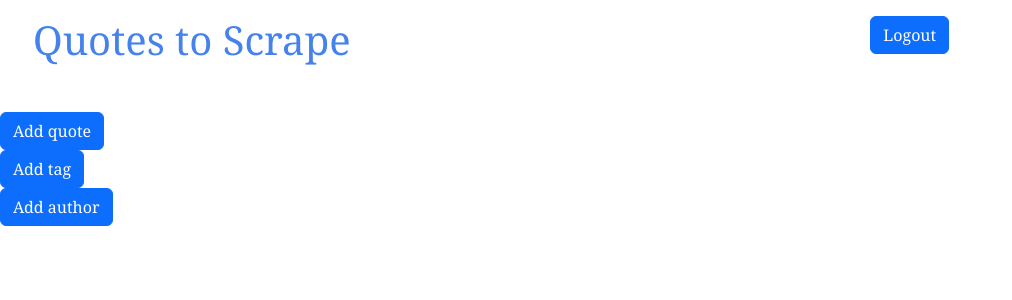
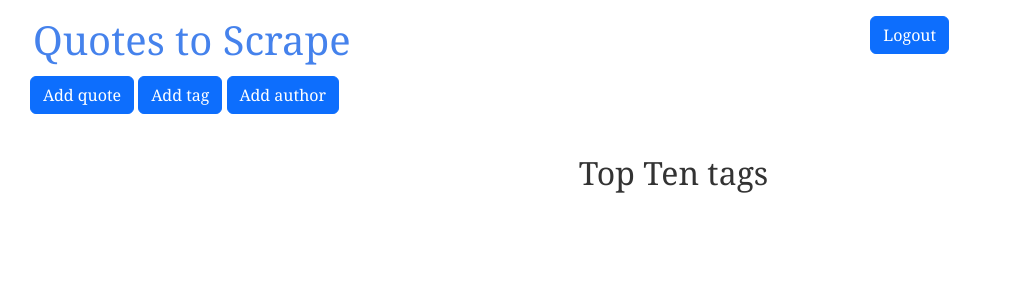
Before and after one commit to NIkitaPonomariov/Django-Quotes, a Django app: page / in a window 1280 px wide. Shown: the top 300 px of the page, without its empty margins (0-1012 px from the left). Run offline with Django 5.2, Linux system fonts and the light colour scheme; the visitor is signed in with stand-in values (Sample User, id 1); data that the repository does not hold is empty.

Commit message:
end tempolates styles and logic files last more thing its scrape from quotes/site

```diff
--- a/quotes_project/quotes_app/static/quotes_app/style.css
+++ b/quotes_project/quotes_app/static/quotes_app/style.css
@@ -80,3 +80,15 @@ a {
     color: #aaa;
     border-color: #eee;
 }
+
+.tag-item {
+    display: block;
+    margin-bottom: 10px;
+}
+
+
+.add-buttons {
+    position: relative;
+    top: -30px;     /* вверх */
+    left: 50px;     /* вправо */
+}
--- a/quotes_project/quotes_app/templates/quotes_app/main.html
+++ b/quotes_project/quotes_app/templates/quotes_app/main.html
@@ -9,7 +9,7 @@
                 </h1>
             </div>
             <div class="col-md-4">
-                <p>
+
 
                     <div class="d-flex gap-2 mt-3">
                         {% if user.is_authenticated %}
@@ -26,23 +26,22 @@
                             </a>
                         {% endif %}
                     </div>
-                </p>
+
             </div>
         </div>
 
 
 {% if user.is_authenticated%}
-<div class="add-buttons">
+
+<div class="add-buttons mt-1" style="position: relative; top: -40px; left: 30px;">
     <a href="{% url 'quotes_app:quote' %}" class="btn btn-primary">
         Add quote
     </a>
-</div>
-<div class="add-buttons">
+
     <a href="{% url 'quotes_app:tag' %}" class="btn btn-primary">
         Add tag
     </a>
-</div>
-<div class="add-buttons">
+
     <a href="{% url 'quotes_app:author' %}" class="btn btn-primary">
         Add author
     </a>
@@ -58,7 +57,7 @@
                 <span class="text">{{ quote.text }}</span>
                 <span>
                     by <small class="author">{{ quote.author }}</small>
-                    <a href="{% url "quotes_app:about" quote.author.id %}">about</a>
+                    <a href="{% url "quotes_app:about" quote.author.id %}">(about)</a>
                 </span>
 
 
@@ -75,9 +74,19 @@
         {% endfor %}
 
     </div>
+    <div class="col-md-4 ps-5">
+        <h2>Top Ten tags</h2>
+        <span class="tag-item">
+            {% for tag in top_tags %}
+                <div class="tag-item">
+                    <a class="tag" style="font-size: {{ tag.num_quotes|add:3 }}px" href="/tag/{{ tag.tag }}/">
+                        {{ tag.tag }} ({{ tag.num_quotes }})
+                    </a>
+                </div>
+            {% endfor %}
+        </span>
+    </div>
 </div>
-
-
     </div>
 </div>
     <nav>
@@ -93,7 +102,7 @@
             <li class="next">
                 {% if page_obj.has_next %}
                     <a href="?page={{ page_obj.next_page_number }}">
-                        Next <span aria-hidden="true">→</span>
+                        Next
                     </a>
                 {% endif %}
             </li>
--- a/quotes_project/quotes_app/views.py
+++ b/quotes_project/quotes_app/views.py
@@ -1,9 +1,10 @@
 from django.shortcuts import render, redirect
 from django.contrib.auth.decorators import login_required
 from django.core.paginator import Paginator
-from .models import Quote, Author
+from .models import Quote, Author, Tag
 from django.contrib.auth.forms import UserCreationForm
 from .forms import QuoteForm, TagForm, AuthorForm
+from django.db.models import Count
 
 
 def main(request):
@@ -15,7 +16,18 @@ def main(request):
     page_number = request.GET.get('page')
     page_obj = paginator.get_page(page_number)
 
-    return render(request, 'quotes_app/main.html',  {"page_obj":page_obj})
+    top_ten_tags = (
+        Tag.objects
+        .annotate(num_quotes=Count('quote'))
+        .order_by('-num_quotes')[:10]
+        )
+
+    return render(
+        request,
+        'quotes_app/main.html',
+        {"page_obj":page_obj,
+         "top_tags": top_ten_tags}
+        )
 
 
 def about_author(request, author_id):
```
